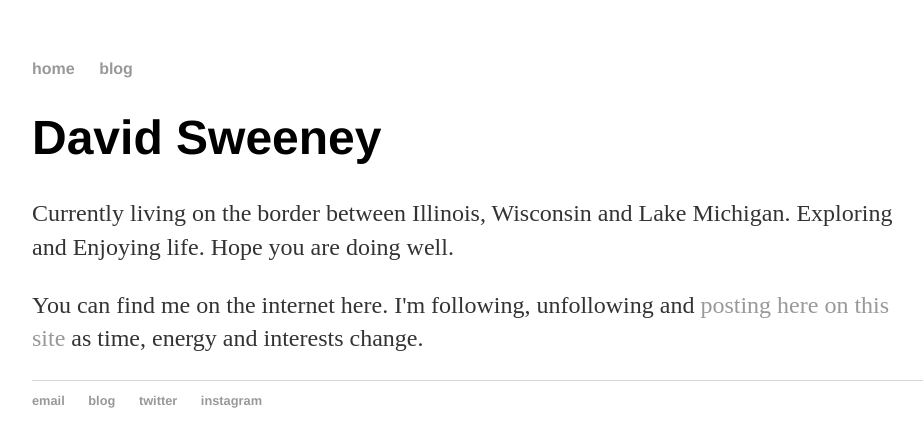
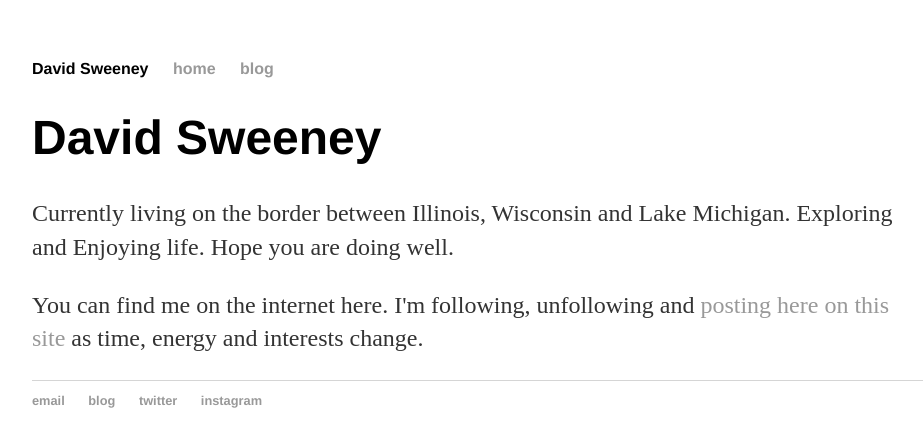
Before and after one commit to dvdsweeney/dvdsweeney.github.io, a Jekyll site: the page built from index.html, in a window 1280 px wide. Shown: the top 447 px of the page, without its empty margins (160-1083 px from the left). Built offline with Jekyll 4.4.1, drawn with Linux system fonts in a browser that asks for light colours.

Commit message:
Update default.html

```diff
--- a/_layouts/default.html
+++ b/_layouts/default.html
@@ -8,7 +8,8 @@
 		<body>
 			<nav>
 	    		<ul>
-	        		<li><a href="/">home</a></li>
+				<li>David Sweeney</li>
+				<li><a href="/">home</a></li>
 		        	<!-- <li><a href="/about">about</a></li> -->
 	        		<li><a href="/blog">blog</a></li>
 	    		</ul>
```
